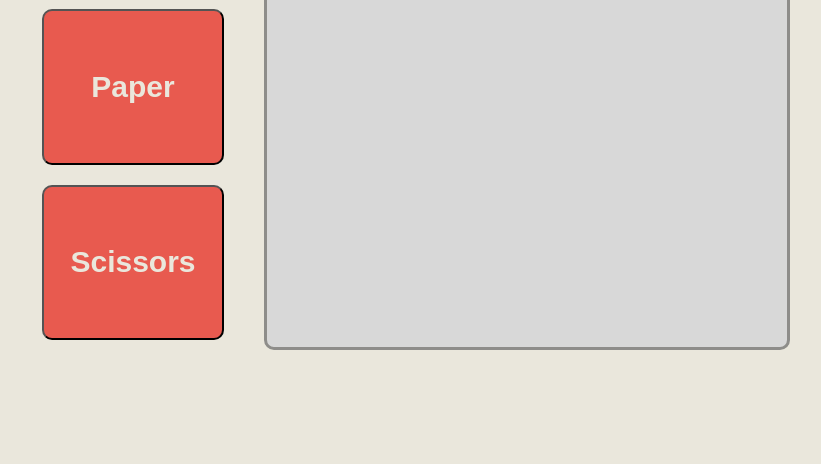
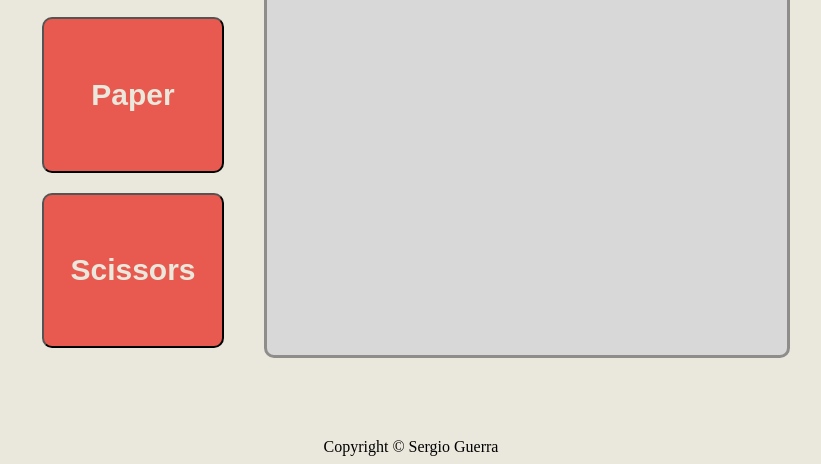
Before and after one commit to sergio-1099/rock-paper-scissors, a plain HTML site: page index.html in a window 1280 px wide. Shown: the part 454-918 px from the top of the page, without its empty margins (229-1050 px from the left). Before the commit the page ends 812 px from the top, so only its background shows below. Drawn offline with Linux system fonts and the light colour scheme.

Commit message:
Format the page footer
Needs additional formatting to stay at the bottom of the page, no matter
the size of screen.

```diff
--- a/index.html
+++ b/index.html
@@ -9,6 +9,7 @@
     </head>
 
     <body>
+        <div class="content">
             <div class="header"><em>Rock, Paper, Scissors</em></div>
             <div class="score-board">
                 <div class="player-score">Player: <span id="player">0</span></div>
@@ -29,6 +30,8 @@
                     <div class="game-text">Click "Play! to start</div>
                 </div>
             </div>
+        </div>
+        <div class="footer">Copyright © Sergio Guerra</div>
     </body>
 
 </html>
--- a/style.css
+++ b/style.css
@@ -1,6 +1,10 @@
 body {
     background-color: #eae7dc;
+    display: flex;
+    flex-direction: column;
+    justify-content: space-between;
 }
+
 
 .header {
     margin: 2rem 20%;
@@ -111,3 +115,16 @@ body {
     color: #eae7dc;
     font-weight: bold;
 }
+
+.content {
+    flex: 1;
+    margin-bottom: 5rem;
+}
+
+.footer {
+    display: flex;
+    flex: 1;
+    justify-content: center;
+    align-items: center;
+    margin-top: auto;
+}
```
Lines whose indentation alone changed are shown as unchanged.
